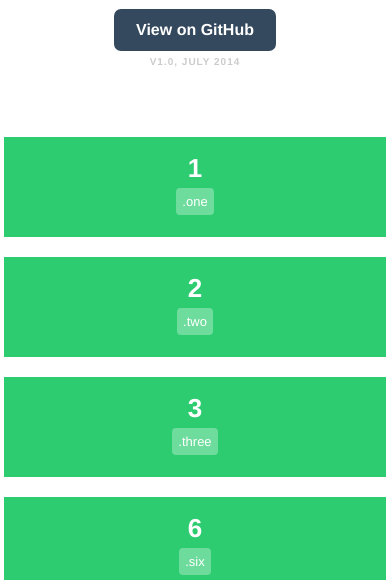
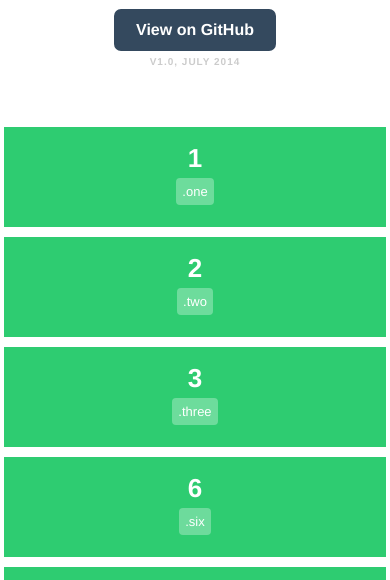
Before and after one commit to timpotter/bass-grid, a plain HTML site: page index.html in a window 390 px wide. Shown: the part 225-805 px from the top of the page. Drawn offline with Linux system fonts and the light colour scheme.

Commit message:
Mobile offset issue

```diff
--- a/scss/bass-grid.scss
+++ b/scss/bass-grid.scss
@@ -16,7 +16,7 @@ Author URI:   http://littlethunder.co
 /* Variables
 ------------------------------------------------------------------------------------------------------------------------------------------ */
 
-$base-width: 100%;
+$base-width: 100%; // Best to leave this at 100%
 $columns: 12; // Number of columns. 12 is used as default it's easily divisible, but you could also have 16, 24 etc
 $base: $base-width/$columns; // Calculates single column width - 100% / 12 = 8.33333%
 $gutter: 2%; // Space between columns
@@ -44,6 +44,7 @@ $container-width: 960px; // Sets the width of the container if needed
 
   @media screen and (max-width: $breakpoint) {
     width: $base-width - $gutter; // Resets all columns to 100% width once breakpoint has been reached
+    float: none;
   }
 }
 
```
Also changed, not shown: css/bass-grid.css.
